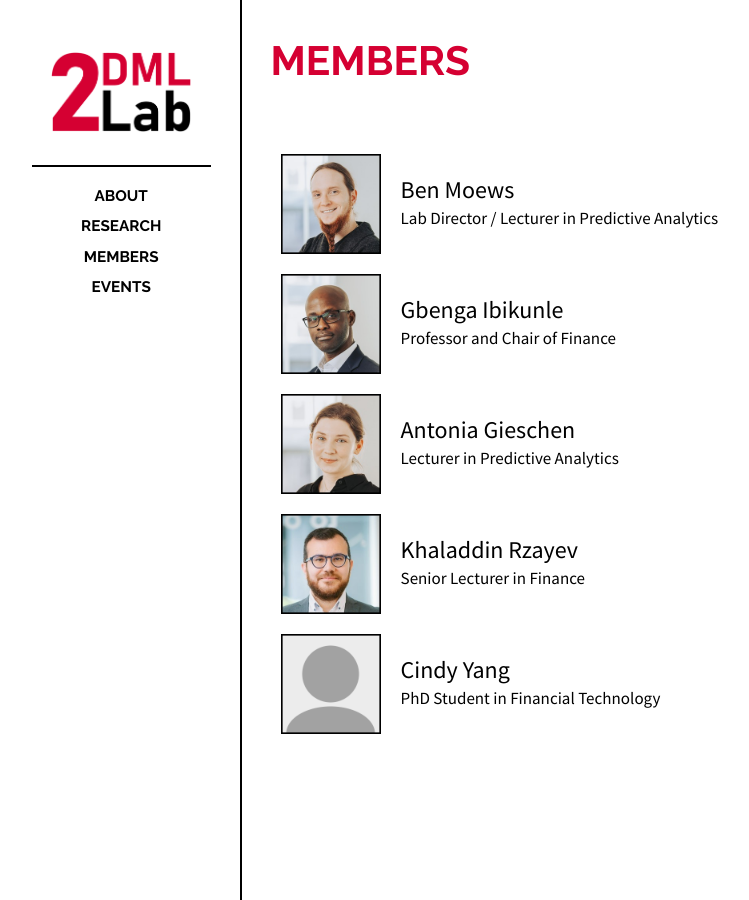
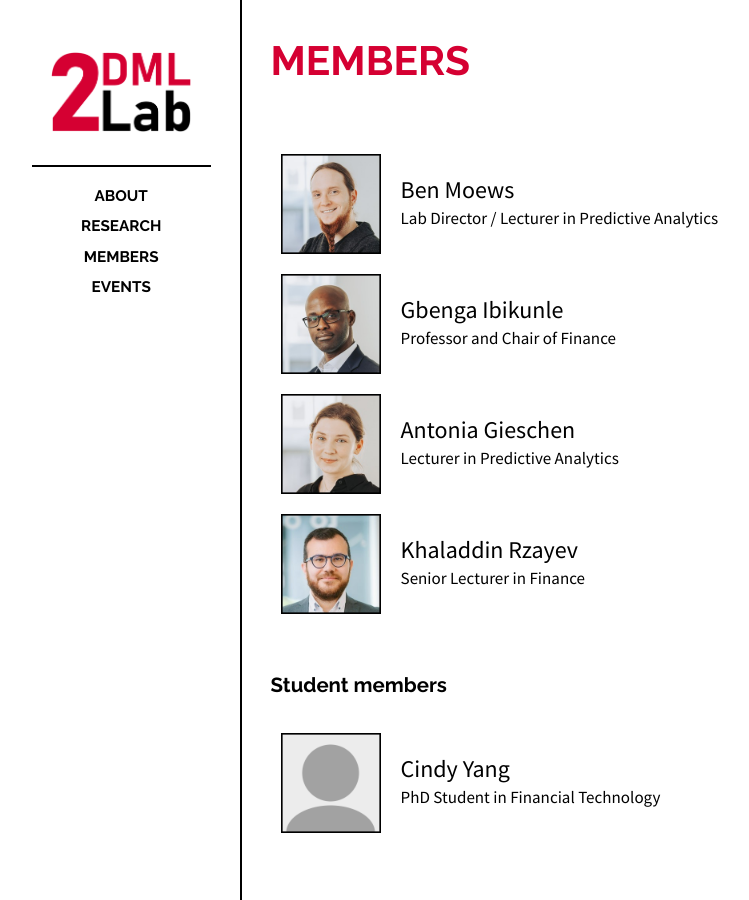
Before and after one commit to 2dml-lab/2dml-lab.github.io, a Jekyll site: the page built from _posts/2024-02-02-members.md, in a window 1280 px wide. Shown: the whole page, without its empty margins (118-867 px from the left). Built offline with Jekyll 4.4.1, drawn with Linux system fonts in a browser that asks for light colours.

Commit message:
Update 2024-02-02-members.md

```diff
--- a/_posts/2024-02-02-members.md
+++ b/_posts/2024-02-02-members.md
@@ -55,6 +55,10 @@ categories: posts
   </div>
 </div>
 
+<br>
+
+## Student members
+
 <div class="card">
   <img class="image" alt="profile image" src="/images/unknown.png"/>
   <div>
```
